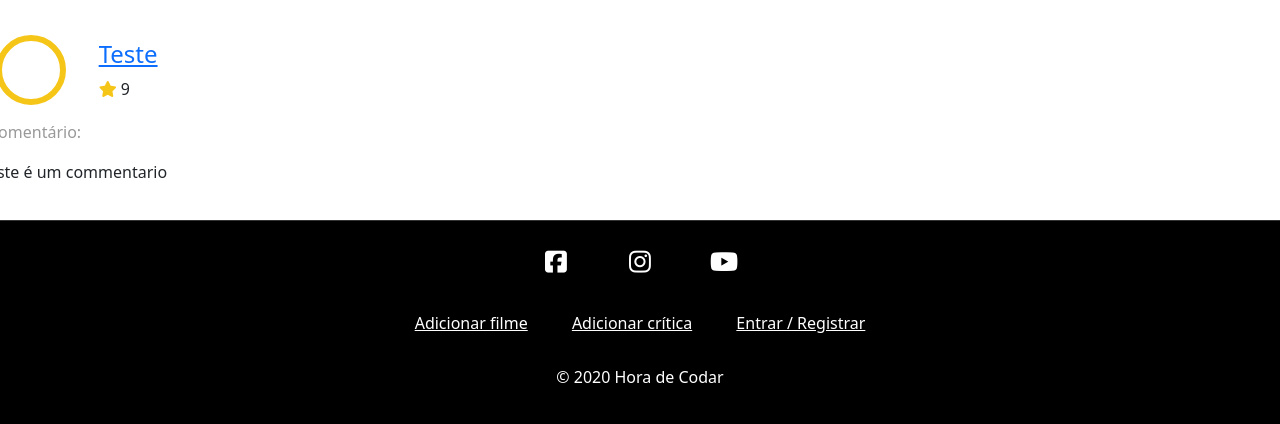
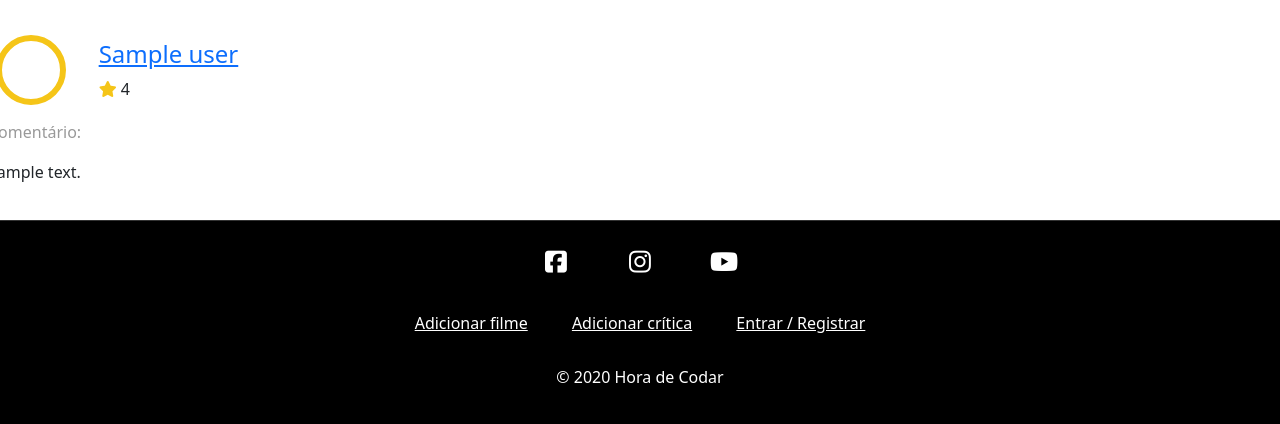
Before and after one commit to giovannibilla01/flickflair, a PHP site: template templates/user_review.php in a window 1280 px wide. Shown: the part 76-500 px from the top of the page. Run offline with PHP 8.4, Linux system fonts and the light colour scheme; the template is opened without the code that fills it: most values are stand-ins (such as "Sample title", 1, 10 or a date in 2020).

Commit message:
create functionality to display review data

```diff
--- a/dao/ReviewDAO.php
+++ b/dao/ReviewDAO.php
@@ -52,11 +52,31 @@
 
         public function getMoviesReview($id) {
 
-            $query = "";
+            $reviews = [];
+
+            $query = "SELECT * FROM reviews WHERE movies_id = :movies_id";
 
             $stmt = $this->connection->prepare($query);
 
+            $stmt->bindParam(":movies_id", $id);
 
+            $stmt->execute();
+
+            if ($stmt->rowCount() > 0) {
+                $reviewsData = $stmt->fetchAll();
+
+                $userDao = new UserDAO($this->connection, $this->url);
+
+                foreach ($reviewsData as $review) {
+                    $reviewObject = $this->buildReview($review);
+
+                    $user = $userDao->findById($reviewObject->users_id);
+
+                    $reviews[] = ["review" => $reviewObject, "user" => $user];
+                }
+            }
+
+            return $reviews;
 
         }
 
--- a/templates/user_review.php
+++ b/templates/user_review.php
@@ -2,23 +2,23 @@
     <div class="col-md-12 review">
         <div class="row">
             <div class="col-md-1">
-                <div class="profile-image-container review-image" style="background-image: url('<?= $BASE_URL ?>img/users/user.png');"></div>
+                <div class="profile-image-container review-image" style="background-image: url('<?= $BASE_URL ?>img/users/<?= $review["user"]->image ?? "user.png" ?>');"></div>
             </div>
             <div class="col-md-9 author-details-container">
                 <a href="">
                     <h4 class="author-name">
-                    Teste
+                        <?= $review["user"]->name ?>
                     </h4>
                 </a>
                 <p>
-                    <i class="fas fa-star"></i> 9
+                    <i class="fas fa-star"></i> <?= $review["review"]->rating ?>
                 </p>
             </div>
         </div>
         <div class="row">
             <div class="col-md-12">
                 <p class="comment-title">Comentário:</p>
-                <p>Este é um commentario</p>
+                <p><?= $review["review"]->review ?></p>
             </div>
         </div>
     </div>
```
Also changed, not shown: movie.php (+6 -1 lines).
